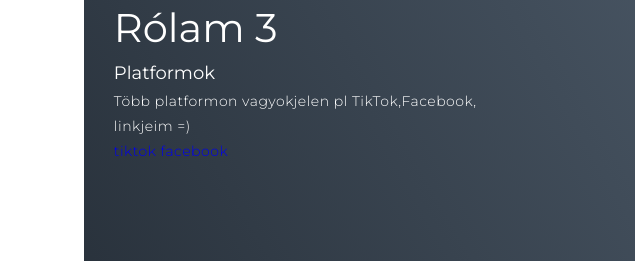
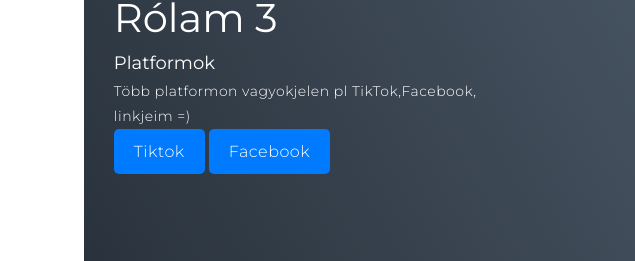
Before and after one commit to petykoweb/bolt, a plain HTML site: page index.html in a window 1280 px wide. Shown: the part 3140-3401 px from the top of the page, 0-635 px from the left. Drawn offline with Linux system fonts and the light colour scheme.

Commit message:
index.html

```diff
--- a/index.html
+++ b/index.html
@@ -165,8 +165,16 @@
             <p>Több platformon vagyokjelen pl TikTok,Facebook, <br>
               linkjeim =)<br>
 
-              <a href="https://www.tiktok.com/@petykoallcardsbreak">tiktok</a>
-              <a href="https://www.facebook.com/groups/8096279357137893/">facebook</a>
+
+              <a href="https://www.tiktok.com/@petykoallcardsbreak" class="custom-button">Tiktok</a>
+              <a href="https://www.facebook.com/groups/8096279357137893/" class="custom-button"> Facebook</a>
+
+
+
+
+
+
+
             </p>
           </div>
           <div class="project-img">
```
